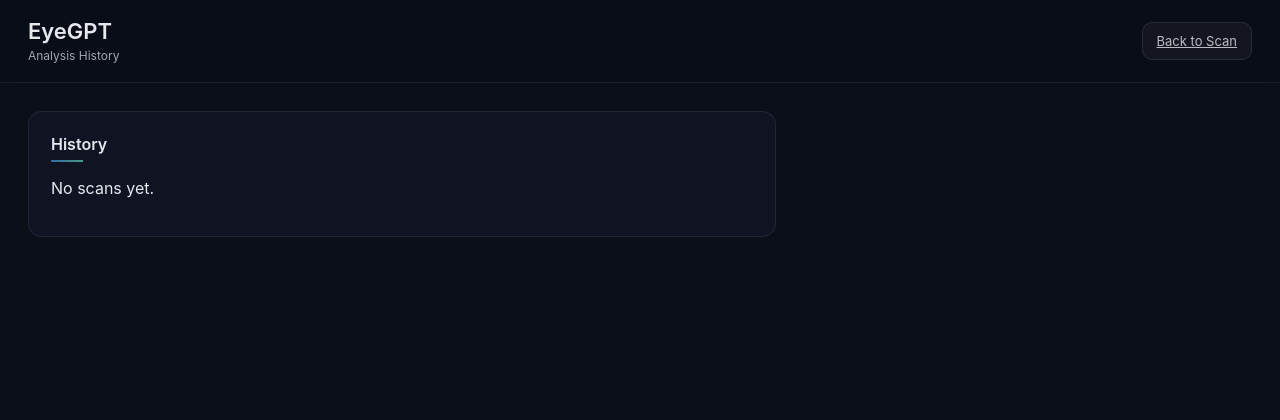
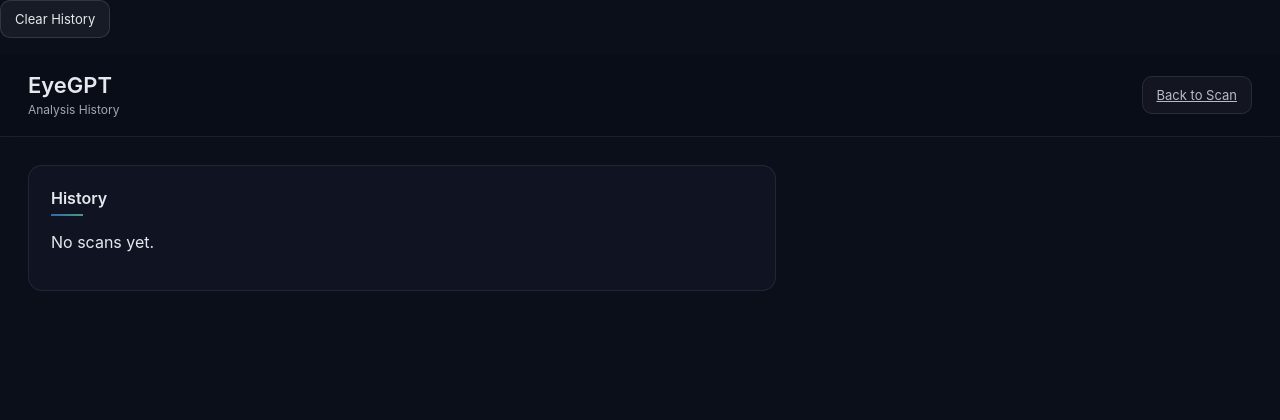
Before and after one commit to armash66/cataract-ai-detection, a Flask app: template eyegpt_web/templates/history.html in a window 1280 px wide. Shown: the top 420 px of the page. Before the commit the page ends 237 px from the top, so only its background shows below. Run offline with Flask 3, Linux system fonts and the light colour scheme; the template is opened without the code that fills it, so the values that code supplies are empty.

Commit message:
Reset Button addedd

```diff
--- a/eyegpt_web/app.py
+++ b/eyegpt_web/app.py
@@ -4,6 +4,7 @@ import os
 from inference import run_inference
 from chatbot import get_chatbot_response
 from db import init_db, get_db
+import uuid
 
 app = Flask(__name__)
 
@@ -24,8 +25,11 @@ def index():
         file = request.files.get("image")
 
         if file:
-            image_path = os.path.join(UPLOAD_FOLDER, file.filename)
+            ext = os.path.splitext(file.filename)[1]
+            unique_name = f"{uuid.uuid4().hex}{ext}"
+            image_path = os.path.join(UPLOAD_FOLDER, unique_name)
             file.save(image_path)
+
 
             inference_result = run_inference(image_path)
 
@@ -81,6 +85,17 @@ def history():
 
     return render_template("history.html", history=rows)
 
+@app.route("/clear-history", methods=["POST"])
+def clear_history():
+    conn = get_db()
+    c = conn.cursor()
+
+    c.execute("DELETE FROM history")
+    conn.commit()
+    conn.close()
+
+    return redirect(url_for("history"))
+
 @app.route("/chat", methods=["POST"])
 def chat():
     data = request.json
--- a/eyegpt_web/templates/history.html
+++ b/eyegpt_web/templates/history.html
@@ -3,6 +3,13 @@
 <head>
     <meta charset="UTF-8">
     <title>EyeGPT – History</title>
+    <form action="{{ url_for('clear_history') }}" method="POST" style="margin-bottom:16px;">
+    <button type="submit" class="secondary-btn"
+            onclick="return confirm('Clear all history? This cannot be undone.')">
+        Clear History
+    </button>
+</form>
+
     <meta name="viewport" content="width=device-width, initial-scale=1.0">
     <link rel="stylesheet" href="{{ url_for('static', filename='style.css') }}">
 </head>
```
Also changed, not shown: eyegpt_web/inference.py (+15 -11 lines), history.db.
